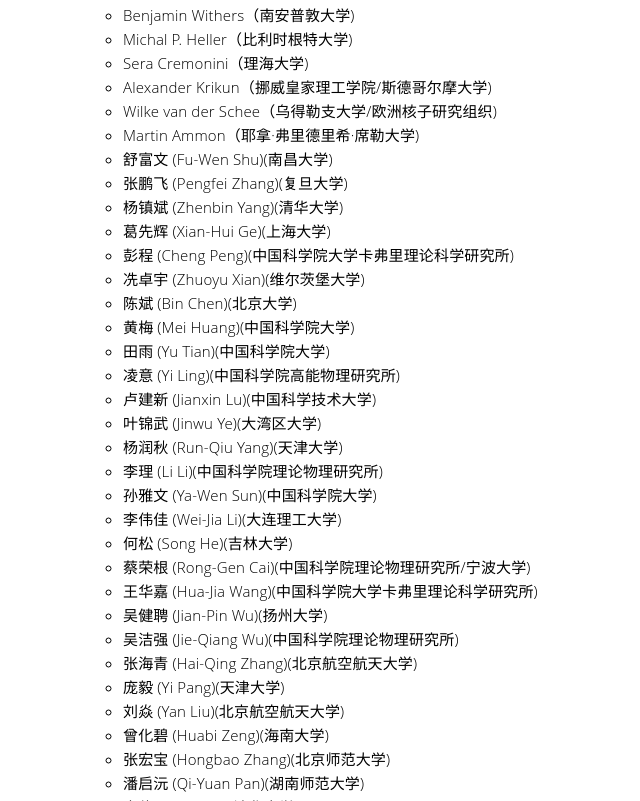
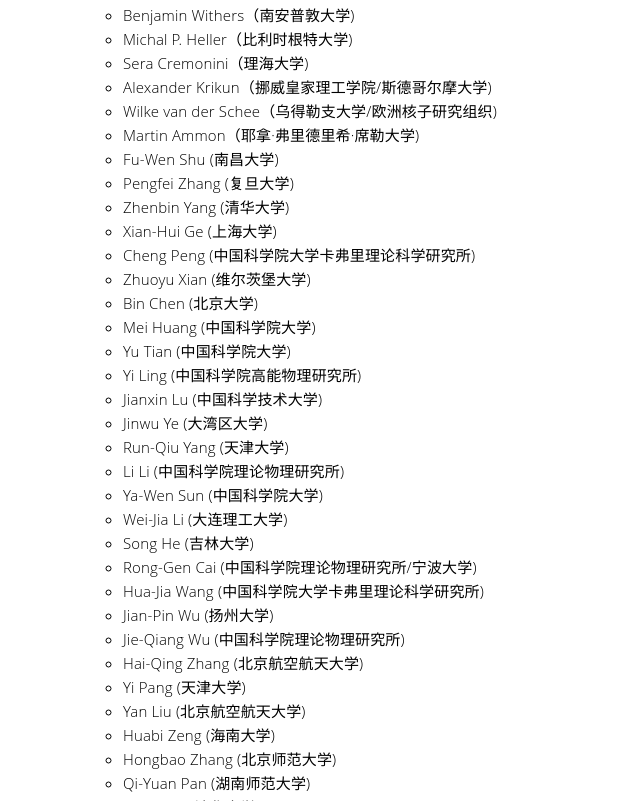
Before and after one commit to tenkoADSCFT/Ensemble-average-theories-in-HET, a plain HTML site: page index.html in a window 1280 px wide. Shown: the part 2713-3514 px from the top of the page, without its empty margins (77-717 px from the left). Drawn offline with Linux system fonts and the light colour scheme.

Commit message:
Update index.html

```diff
--- a/index.html
+++ b/index.html
@@ -52,7 +52,7 @@
 <main>
 
 
-<h4 style="margin-top: 30pt;"> <div id="pro"> 会议简介(Program) </div> </h4>
+<h4 style="margin-top: 30pt;"> <div id="pro"> 会议简介 (Program) </div> </h4>
 
 <p class="p2" style="margin-top:-10pt;">
 系综平均理论在高能理论物理中占有重要地位，尤其是在处理非平衡态系统和强相互作用粒子系统的研究中显示出其独特的价值。这些理论提供了一种理解量子混沌、黑洞信息悖论和全息对偶的新途径。
@@ -71,7 +71,7 @@
 <br>
 
 
-<h4> <div id="spe">报告人(Speakers)</div> </h4>
+<h4> <div id="spe">报告人 (Speakers)</div> </h4>
 
 <p style="margin-top:-10pt;">
 <ul>
@@ -87,8 +87,8 @@
 
 
 
-<h4><div id="sche">会议日程(Schedule)</h4>
-<p><strong>会议地点：</strong>上海大学乐乎新楼(Shanghai University, Lehu building)</p>
+<h4><div id="sche">会议日程 (Schedule)</h4>
+<p><strong>会议地点：</strong>上海大学乐乎新楼(Shanghai University, Lehu new building)</p>
 <p><strong>会议时间：</strong>2024年12月07日 - 2024年12月09日</p>
 <head>
   <style>
@@ -156,7 +156,7 @@
 
 <br>
 
-<h4 ><div id="reg">注册(Registration)</div></h4>
+<h4 ><div id="reg">注册 (Registration)</div></h4>
 <p class="p2" style="margin-top:-10pt;">
 
 	注册请点击 <a href="https://www.wjx.top/jq/97367325.aspx" target="_blank">这里</a>。 注册截至时间是2024年 月 日。
@@ -167,7 +167,7 @@
 
 
 
-<h4><div id="part"> 参会人(Participants) </div></h4>
+<h4><div id="part"> 参会人 (Participants) </div></h4>
 
 <p style="margin-top:-10pt;">
 <ul>
@@ -201,37 +201,37 @@
 <li>Alexander Krikun（挪威皇家理工学院/斯德哥尔摩大学)</li>
 <li>Wilke van der Schee（乌得勒支大学/欧洲核子研究组织)</li>
 <li>Martin Ammon（耶拿·弗里德里希·席勒大学)</li>
-<li>舒富文 (Fu-Wen Shu)(南昌大学)</li>
-<li>张鹏飞 (Pengfei Zhang)(复旦大学)</li>
-<li>杨镇斌 (Zhenbin Yang)(清华大学)</li>
-<li>葛先辉 (Xian-Hui Ge)(上海大学)</li>
-<li>彭程 (Cheng Peng)(中国科学院大学卡弗里理论科学研究所)</li>
-<li>冼卓宇 (Zhuoyu Xian)(维尔茨堡大学)</li>
-<li>陈斌 (Bin Chen)(北京大学)</li>
-<li>黄梅 (Mei Huang)(中国科学院大学)</li>
-<li>田雨 (Yu Tian)(中国科学院大学)</li>
-<li>凌意 (Yi Ling)(中国科学院高能物理研究所)</li>
-<li>卢建新 (Jianxin Lu)(中国科学技术大学)</li>
-<li>叶锦武 (Jinwu Ye)(大湾区大学)</li>
-<li>杨润秋 (Run-Qiu Yang)(天津大学)</li>
-<li>李理 (Li Li)(中国科学院理论物理研究所)</li>
-<li>孙雅文 (Ya-Wen Sun)(中国科学院大学)</li>
-<li>李伟佳 (Wei-Jia Li)(大连理工大学)</li>
-<li>何松 (Song He)(吉林大学)</li>
-<li>蔡荣根 (Rong-Gen Cai)(中国科学院理论物理研究所/宁波大学)</li>
-<li>王华嘉 (Hua-Jia Wang)(中国科学院大学卡弗里理论科学研究所)</li>
-<li>吴健聘 (Jian-Pin Wu)(扬州大学)</li>
-<li>吴洁强 (Jie-Qiang Wu)(中国科学院理论物理研究所)</li>
-<li>张海青 (Hai-Qing Zhang)(北京航空航天大学)</li>
-<li>庞毅 (Yi Pang)(天津大学)</li>
-<li>刘焱 (Yan Liu)(北京航空航天大学)</li>
-<li>曾化碧 (Huabi Zeng)(海南大学)</li>
-<li>张宏宝 (Hongbao Zhang)(北京师范大学)</li>
-<li>潘启沅 (Qi-Yuan Pan)(湖南师范大学)</li>
-<li>宋伟 (Wei Song)(清华大学)</li>
-<li>杨刚 (Gang Yang)(中国科学院理论物理研究所)</li>
-<li>周洋 (Yang Zhou)(复旦大学)</li>
-<li>柏辰 (Chen Bai)(中国科学院大学卡弗里理论科学研究所)</li>
+<li>Fu-Wen Shu (南昌大学)</li>
+<li>Pengfei Zhang (复旦大学)</li>
+<li>Zhenbin Yang (清华大学)</li>
+<li>Xian-Hui Ge (上海大学)</li>
+<li>Cheng Peng (中国科学院大学卡弗里理论科学研究所)</li>
+<li>Zhuoyu Xian (维尔茨堡大学)</li>
+<li>Bin Chen (北京大学)</li>
+<li>Mei Huang (中国科学院大学)</li>
+<li>Yu Tian (中国科学院大学)</li>
+<li>Yi Ling (中国科学院高能物理研究所)</li>
+<li>Jianxin Lu (中国科学技术大学)</li>
+<li>Jinwu Ye (大湾区大学)</li>
+<li>Run-Qiu Yang (天津大学)</li>
+<li>Li Li (中国科学院理论物理研究所)</li>
+<li>Ya-Wen Sun (中国科学院大学)</li>
+<li>Wei-Jia Li (大连理工大学)</li>
+<li>Song He (吉林大学)</li>
+<li>Rong-Gen Cai (中国科学院理论物理研究所/宁波大学)</li>
+<li>Hua-Jia Wang (中国科学院大学卡弗里理论科学研究所)</li>
+<li>Jian-Pin Wu (扬州大学)</li>
+<li>Jie-Qiang Wu (中国科学院理论物理研究所)</li>
+<li>Hai-Qing Zhang (北京航空航天大学)</li>
+<li>Yi Pang (天津大学)</li>
+<li>Yan Liu (北京航空航天大学)</li>
+<li>Huabi Zeng (海南大学)</li>
+<li>Hongbao Zhang (北京师范大学)</li>
+<li>Qi-Yuan Pan (湖南师范大学)</li>
+<li>Wei Song (清华大学)</li>
+<li>Gang Yang (中国科学院理论物理研究所)</li>
+<li>Yang Zhou (复旦大学)</li>
+<li>Chen Bai (中国科学院大学卡弗里理论科学研究所)</li>
 
 
 </ul>
@@ -240,14 +240,14 @@
 
 <br>
 
-<h4> 会议组织者(Organizers) </h4>
+<h4> 会议组织者 (Organizers) </h4>
 
 
 <p style="margin-top:-10pt;">
 	<ul>
-	<li>葛先辉 (上海大学)</li>
-	<li>彭程 (中国科学院大学卡弗里理论科学研究所)</li>
-    	<li>杨镇斌 (清华大学) </li>
+	<li>葛先辉 (上海大学), gexh@shu.edu.cn</li>
+	<li>彭程 (中国科学院大学卡弗里理论科学研究所) pengcheng@ucas.ac.cn</li>
+    	<li>杨镇斌 (清华大学) zhenbiny(AT)tsinghua.edu.cn</li>
 	</ul>
 </p>
 
@@ -256,12 +256,17 @@
 <br>
 
 
-	<h4><div id="acco"> 住宿信息(Accomadation) </div></h4>
+	<h4><div id="acco"> 住宿信息 (Accomadation) </div></h4>
 
 
 <p style="margin-top:-10pt;">
 	<ul>
-    	<li>待定</li>
+	<li>We would be happy to reserve a room for you, or you can choose to book it yourself.</li>
+    	<li>We can help you book single rooms, double rooms or family rooms at Lehu new building (乐乎新楼) or Hengshan Beijiao Hotel (衡山北郊宾馆) for 400-700 RMB (56-100 USD) per night.</li>
+	<li>Lehu new building (乐乎新楼) is located on campus, and Hengshan Beijiao hotel (衡山北郊宾馆) is approximately 6 kilometers from the campus (about a 15-minute taxi ride).</li>
+	<li>Please note that family rooms are only available at Hengshan Beijiao hotel (衡山北郊宾馆).</li>
+	<li>The location of Lehu new building (乐乎新楼): Lehu New Building, No. 99 Shangda Road, Baoshan District, Shanghai, China.</li>
+	<li>The location of Hengshan Beijiao hotel (衡山北郊宾馆): Hengshan Beijiao Hotel, No. 4788 Hutai Road, Baoshan District, Shanghai, China.</li>
 	</ul>
 </p>
 
```
